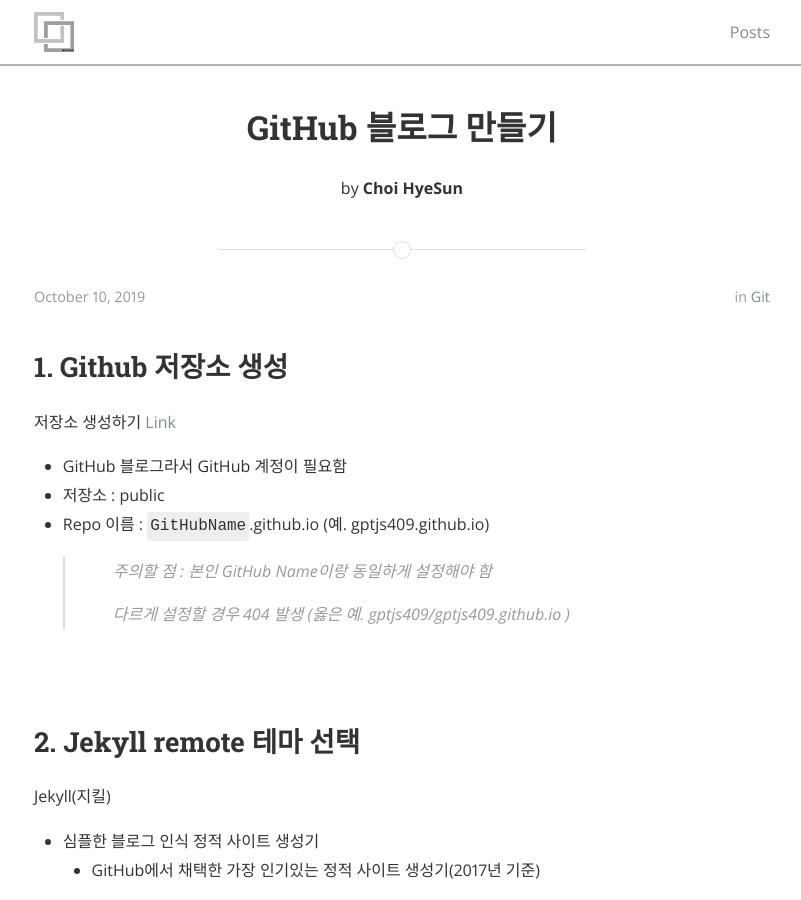
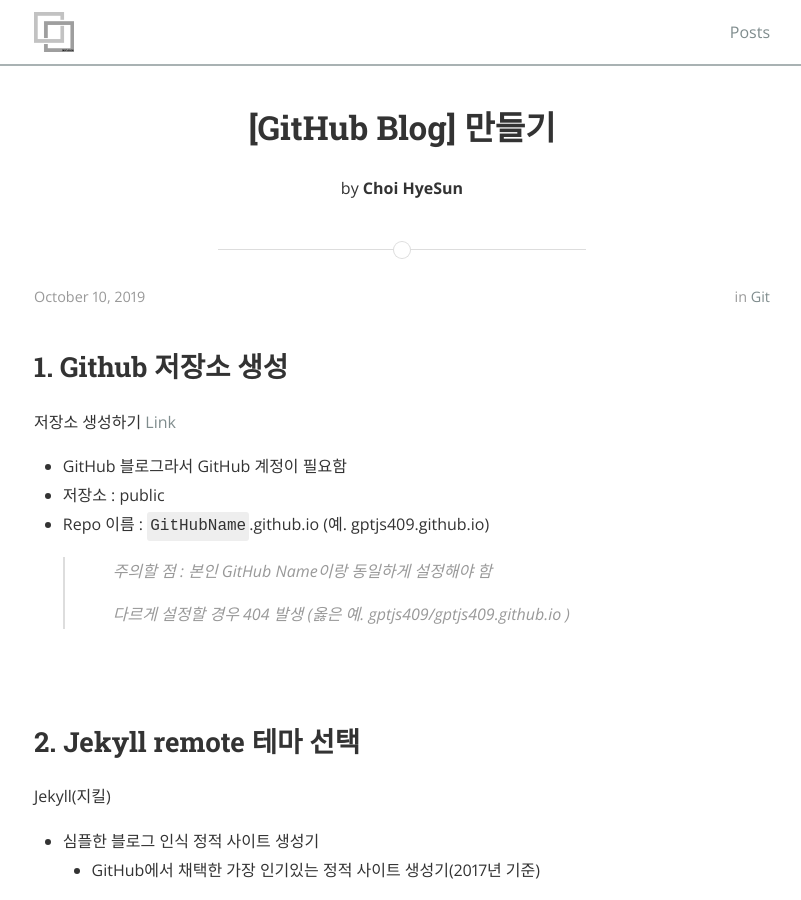
Before and after one commit to gptjs409/gptjs409.github.io, a Jekyll site: the page built from _posts/git/2019-10-10-make-blog.md, in a window 1280 px wide and 900 px high. Shown: the whole window, without its empty margins (238-1039 px from the left). Built offline with Jekyll 4.4.1, drawn with Linux system fonts in a browser that asks for light colours; nearby versions of some CDN libraries.

Commit message:
Update 2019-10-10-make-blog.md

```diff
--- a/_posts/git/2019-10-10-make-blog.md
+++ b/_posts/git/2019-10-10-make-blog.md
@@ -1,6 +1,6 @@
 ---
 layout: post
-title:  "GitHub 블로그 만들기"
+title:  "[GitHub Blog] 만들기"
 date:   2019-10-10 19:06:34
 author: Choi HyeSun
 categories: git
```
